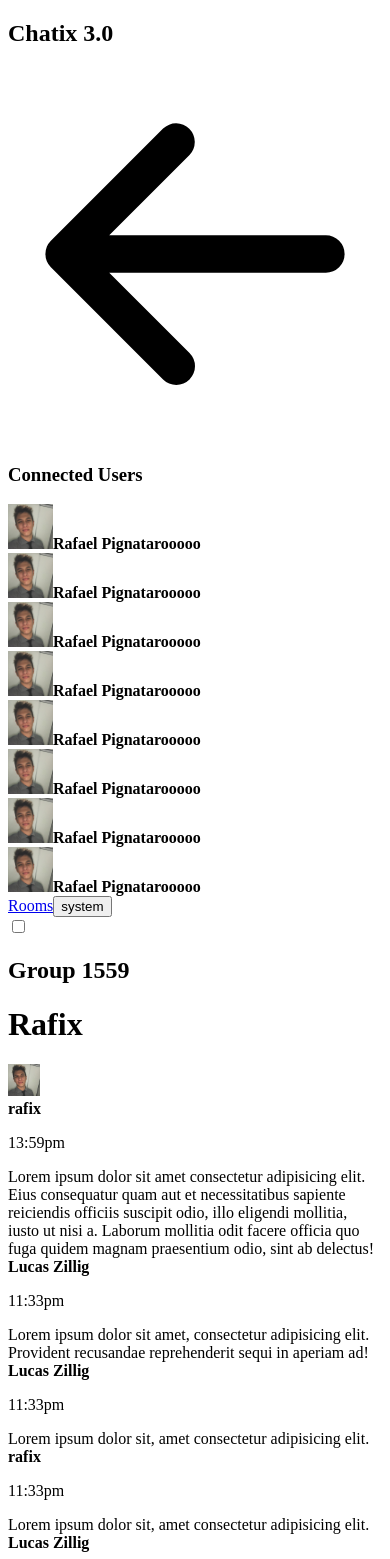
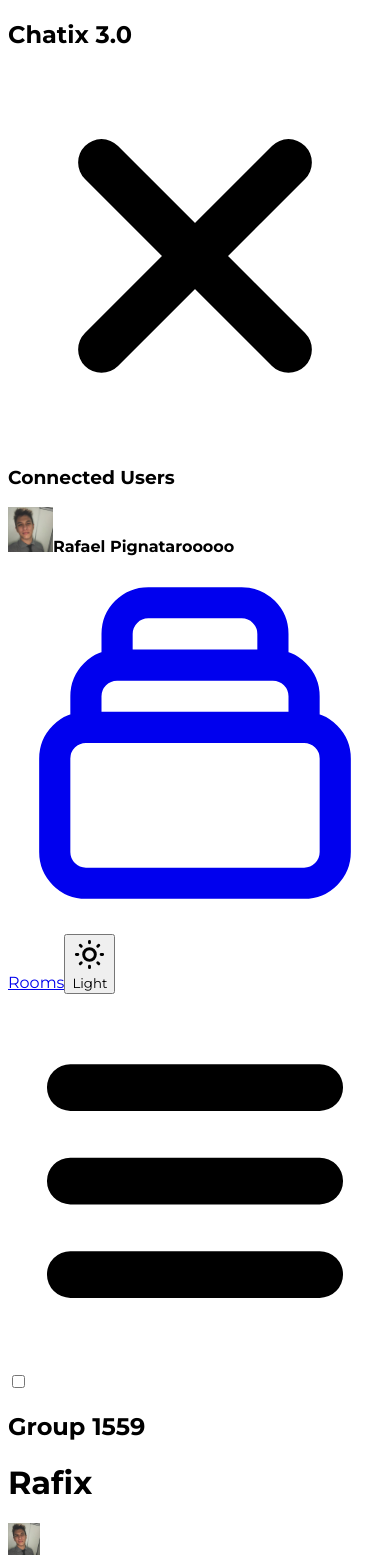
Before and after one commit to rafapignataro/CHATIXv3, a Next.js app: page /room in a window 390 px wide. Shown: the top 1559 px of the page. Built offline with nearby package versions, Linux system fonts and the light colour scheme.

Commit message:
fix: Adjusted colors and its effects in light/dark themes & other bugs

```diff
--- a/src/pages/_app.tsx
+++ b/src/pages/_app.tsx
@@ -1,3 +1,4 @@
+import '../shared/styles/global.css';
 import 'tailwindcss/tailwind.css';
 
 import { ThemeProvider } from 'next-themes';
--- a/src/pages/_document.tsx
+++ b/src/pages/_document.tsx
@@ -5,8 +5,14 @@ class MyDocument extends Document {
   render() {
     return (
       <Html>
-        <Head />
-        <body>
+        <Head>
+          <link rel="preconnect" href="https://fonts.gstatic.com" />
+          <link
+            href="https://fonts.googleapis.com/css2?family=Montserrat:ital,wght@0,100;0,200;0,300;0,400;0,500;0,600;0,700;0,800;0,900;1,100;1,200;1,300;1,400;1,500;1,600;1,700;1,800;1,900&display=swap"
+            rel="stylesheet"
+          />
+        </Head>
+        <body className="bg-white dark:bg-gray-800">
           <Main />
           <NextScript />
         </body>
--- a/src/screens/RoomsScreen.tsx
+++ b/src/screens/RoomsScreen.tsx
@@ -7,7 +7,7 @@ interface RoomsScreenProps {}
 
 const RoomsScreen: React.FC<RoomsScreenProps> = ({}) => {
   return (
-    <div className="flex flex-1 flex-col h-screen bg-gray-100 dark:bg-gray-600 text-black dark:text-white">
+    <div className="flex flex-1 flex-col h-screen text-black dark:text-white">
       <ChatHeader title="Rooms" />
       <div className="flex flex-col flex-wrap md:flex-row md:justify-around pt-4 px-6 ">
         <Room />
--- a/src/shared/components/ChatAside.tsx
+++ b/src/shared/components/ChatAside.tsx
@@ -27,32 +27,34 @@ const ChatAside: React.FC<ChatAsideProps> = ({
 
   return (
     <aside
-      className={`flex flex-col bg-gray-200 text-black dark:text-white dark:bg-gray-700 shadow-xl h-full w-64 transition-transform duration-300 absolute transform-gpu top-0 left-0  ${
+      className={`bg-white dark:bg-gray-800 flex flex-col z-10 text-black dark:text-white shadow-xl h-full w-64 transition-transform duration-300 absolute transform-gpu top-0 left-0  ${
         !isAsideOpen ? '-translate-x-64' : ''
       }`}
     >
-      <div className="flex items-center justify-between py-3 px-4 h-18">
+      <div className="bg-gray-50 dark:bg-gray-900 flex items-center justify-between py-3 px-4 h-18">
         <h1 className="font-bold text-2xl">Chatix 3.0</h1>
         <svg
           xmlns="http://www.w3.org/2000/svg"
-          viewBox="0 0 20 20"
-          fill="currentColor"
+          fill="none"
+          viewBox="0 0 24 24"
+          stroke="currentColor"
           className="w-7 h-7 cursor-pointer"
           onClick={handleCloseHamburger}
         >
           <path
-            fill-rule="evenodd"
-            d="M9.707 16.707a1 1 0 01-1.414 0l-6-6a1 1 0 010-1.414l6-6a1 1 0 011.414 1.414L5.414 9H17a1 1 0 110 2H5.414l4.293 4.293a1 1 0 010 1.414z"
-            clip-rule="evenodd"
+            strokeLinecap="round"
+            strokeLinejoin="round"
+            strokeWidth={3}
+            d="M6 18L18 6M6 6l12 12"
           />
         </svg>
       </div>
-      <div className="flex flex-col flex-1 px-4 py-2 bg-gray-200 dark:bg-gray-800 overflow-auto">
-        <h3 className="font-semibold text-lg">Connected Users</h3>
+      <div className="flex flex-col flex-1 px-4 py-2 overflow-auto">
+        <h3 className="font-semibold text-lg mb-2">Connected Users</h3>
         <div className="flex flex-col">
-          <div className="flex items-center justify-start my-3 ">
+          <div className="flex items-center justify-start mb-3 ">
             <Image
-              className="rounded-full border3"
+              className="rounded-full"
               src="/perfil.png"
               width={45}
               height={45}
@@ -62,103 +64,64 @@ const ChatAside: React.FC<ChatAsideProps> = ({
               Rafael Pignatarooooo
             </strong>
           </div>
-          <div className="flex items-center justify-start my-3 ">
-            <Image
-              className="rounded-full border3"
-              src="/perfil.png"
-              width={45}
-              height={45}
-            />
-            <strong className="ml-2 truncate">
-              {/* Max nick length 20 */}
-              Rafael Pignatarooooo
-            </strong>
-          </div>
-          <div className="flex items-center justify-start my-3 ">
-            <Image
-              className="rounded-full border3"
-              src="/perfil.png"
-              width={45}
-              height={45}
-            />
-            <strong className="ml-2 truncate">
-              {/* Max nick length 20 */}
-              Rafael Pignatarooooo
-            </strong>
-          </div>
-          <div className="flex items-center justify-start my-3 ">
-            <Image
-              className="rounded-full border3"
-              src="/perfil.png"
-              width={45}
-              height={45}
-            />
-            <strong className="ml-2  truncate">
-              {/* Max nick length 20 */}
-              Rafael Pignatarooooo
-            </strong>
-          </div>
-          <div className="flex items-center justify-start my-3 ">
-            <Image
-              className="rounded-full border3"
-              src="/perfil.png"
-              width={45}
-              height={45}
-            />
-            <strong className="ml-2  truncate">
-              {/* Max nick length 20 */}
-              Rafael Pignatarooooo
-            </strong>
-          </div>
-          <div className="flex items-center justify-start my-3 ">
-            <Image
-              className="rounded-full border3"
-              src="/perfil.png"
-              width={45}
-              height={45}
-            />
-            <strong className="ml-2  truncate">
-              {/* Max nick length 20 */}
-              Rafael Pignatarooooo
-            </strong>
-          </div>
-          <div className="flex items-center justify-start my-3 ">
-            <Image
-              className="rounded-full border3"
-              src="/perfil.png"
-              width={45}
-              height={45}
-            />
-            <strong className="ml-2  truncate">
-              {/* Max nick length 20 */}
-              Rafael Pignatarooooo
-            </strong>
-          </div>
-          <div className="flex items-center justify-start my-3 ">
-            <Image
-              className="rounded-full border3"
-              src="/perfil.png"
-              width={45}
-              height={45}
-            />
-            <strong className="ml-2  truncate">
-              {/* Max nick length 20 */}
-              Rafael Pignatarooooo
-            </strong>
-          </div>
         </div>
       </div>
-      <div className="flex items-center justify-center h-18 px-6 py-5  font-bold">
+      <div className="bg-gray-50 dark:bg-gray-900 flex items-center justify-center h-18 px-6 py-5  font-bold">
         <NextLink href="/rooms">
-          <a className="bg-purple-300 dark:bg-purple-500 px-3 py-1 rounded shadow-md font-semibold mr-2">
+          <a className="bg-purple-300 dark:bg-purple-500 flex items-center  px-3 py-1 rounded shadow-md font-semibold mr-2">
+            <svg
+              xmlns="http://www.w3.org/2000/svg"
+              fill="none"
+              viewBox="0 0 24 24"
+              stroke="currentColor"
+              className="h-full w-4 mr-1"
+            >
+              <path
+                strokeLinecap="round"
+                strokeLinejoin="round"
+                strokeWidth={2}
+                d="M19 11H5m14 0a2 2 0 012 2v6a2 2 0 01-2 2H5a2 2 0 01-2-2v-6a2 2 0 012-2m14 0V9a2 2 0 00-2-2M5 11V9a2 2 0 012-2m0 0V5a2 2 0 012-2h6a2 2 0 012 2v2M7 7h10"
+              />
+            </svg>
             Rooms
           </a>
         </NextLink>
         <button
-          className="bg-purple-300 dark:bg-purple-500 px-3 py-1 rounded shadow-md font-semibold"
+          className="bg-purple-300 dark:bg-purple-500 px-3 py-1 flex items-center rounded shadow-md font-semibold"
           onClick={switchTheme}
         >
-          {theme}
+          {theme === 'light' ? (
+            <svg
+              xmlns="http://www.w3.org/2000/svg"
+              fill="none"
+              viewBox="0 0 24 24"
+              stroke="currentColor"
+              className="h-full w-5 mr-1"
+            >
+              <path
+                strokeLinecap="round"
+                strokeLinejoin="round"
+                strokeWidth={2}
+                d="M20.354 15.354A9 9 0 018.646 3.646 9.003 9.003 0 0012 21a9.003 9.003 0 008.354-5.646z"
+              />
+            </svg>
+          ) : (
+            <svg
+              xmlns="http://www.w3.org/2000/svg"
+              fill="none"
+              viewBox="0 0 24 24"
+              stroke="currentColor"
+              className="h-full w-5 mr-1"
+            >
+              <path
+                strokeLinecap="round"
+                strokeLinejoin="round"
+                strokeWidth={2}
+                d="M12 3v1m0 16v1m9-9h-1M4 12H3m15.364 6.364l-.707-.707M6.343 6.343l-.707-.707m12.728 0l-.707.707M6.343 17.657l-.707.707M16 12a4 4 0 11-8 0 4 4 0 018 0z"
+              />
+            </svg>
+          )}
+          {theme === 'light' ? 'Dark' : 'Light'}
         </button>
       </div>
     </aside>
--- a/src/shared/components/ChatHeader.tsx
+++ b/src/shared/components/ChatHeader.tsx
@@ -11,16 +11,26 @@ const ChatHeader: React.FC<ChatHeaderProps> = ({
   handleHamburgerChange,
 }) => {
   return (
-    <header className="bg-gray-200 text-black dark:text-white dark:bg-gray-700 py-3 px-6 h-18">
+    <header className="bg-gray-50 dark:bg-gray-900 text-black dark:text-white dark:bg-gray-700 py-3 px-6 h-18">
       <div className="flex items-center">
         <div className="mr-3">
           <label
             className="flex items-center flex-col cursor-pointer w-8"
             htmlFor="hamburgerMenuButton"
           >
-            <span className="h-1 w-8 bg-black dark:bg-white mb-1"></span>
-            <span className="h-1 w-8 bg-black dark:bg-white"></span>
-            <span className="h-1 w-8 bg-black dark:bg-white mt-1"></span>
+            <svg
+              xmlns="http://www.w3.org/2000/svg"
+              fill="none"
+              viewBox="0 0 24 24"
+              stroke="currentColor"
+            >
+              <path
+                strokeLinecap="round"
+                strokeLinejoin="round"
+                strokeWidth={3}
+                d="M4 6h16M4 12h16M4 18h16"
+              />
+            </svg>
           </label>
           <input
             id="hamburgerMenuButton"
--- a/src/shared/components/ChatMain.tsx
+++ b/src/shared/components/ChatMain.tsx
@@ -10,7 +10,7 @@ const USERNAME = 'rafix';
 
 const ChatMain: React.FC<ChatMainProps> = ({ messages }) => {
   return (
-    <main className="bg-gray-100 text-black dark:text-white dark:bg-gray-600 flex-1 flex flex-col pt-4 px-6 overflow-auto">
+    <main className="text-black dark:text-white flex-1 flex flex-col pt-4 px-6 overflow-auto">
       {messages &&
         messages.map((message) => (
           <ChatMessage
--- a/src/shared/components/ChatMessage.tsx
+++ b/src/shared/components/ChatMessage.tsx
@@ -7,25 +7,34 @@ interface ChatMessageProps {
   isAuthor: boolean;
 }
 
-const ChatMessage: React.FC<ChatMessageProps> = ({
-  message,
-  isAuthor = false,
-}) => {
+const ChatMessage: React.FC<ChatMessageProps> = ({ message, isAuthor }) => {
+  const chatMessageBoxStyle = isAuthor
+    ? 'bg-purple-300 dark:bg-purple-800 self-end rounded-tr-none'
+    : 'bg-gray-50 dark:bg-gray-700 self-start rounded-tl-none';
+  const chatMessageHeaderStyle = isAuthor
+    ? 'text-purple-900 dark:text-white'
+    : 'text-gray-600 dark:text-gray-100';
+
   return (
     <div
-      className={`py-2 px-3 mb-3 rounded-md max-w-xs lg:max-w-2xl shadow-md  ${
-        isAuthor
-          ? 'bg-purple-300 dark:bg-purple-500 self-end'
-          : 'bg-gray-200 dark:bg-gray-500 self-start'
-      }`}
+      className={`py-2 px-3 mb-3 rounded-md max-w-xs lg:max-w-2xl shadow-md relative ${chatMessageBoxStyle}`}
     >
-      <div className="flex items-center justify-between w-full">
-        <strong>{message.author}</strong>
+      <div
+        className={`flex items-center justify-between w-full ${chatMessageHeaderStyle}`}
+      >
+        <div>
+          <strong className="">{message.author}</strong>
+        </div>
         <p className="text-xs">{message.date}</p>
       </div>
-
-      <div className="leading-tight">{message.content}</div>
+      <div className="text-sm">{message.content}</div>
+      {/* {isAuthor ? (
+        <div className="absolute -right-5 bottom-2 author_message_arrow"></div>
+      ) : (
+        <div className="absolute -left-5 bottom-2 foreign_message_arrow"></div>
+      )} */}
     </div>
   );
 };
+
 export default ChatMessage;
--- /dev/null
+++ b/src/shared/styles/global.css
@@ -0,0 +1,25 @@
+* {
+  font-family: 'Montserrat', arial, helvetica, sans-serif;
+}
+
+.author_message_arrow {
+  width: 0;
+  height: 0;
+  background-color: transparent;
+  border-width: 10px;
+  border-color: #5b21b6;
+  border-right-color: transparent;
+  border-top-color: transparent;
+  border-bottom-color: transparent;
+}
+
+.foreign_message_arrow {
+  width: 0;
+  height: 0;
+  background-color: transparent;
+  border-width: 10px;
+  border-color: #404040;
+  border-left-color: transparent;
+  border-top-color: transparent;
+  border-bottom-color: transparent;
+}
--- a/tailwind.config.js
+++ b/tailwind.config.js
@@ -10,7 +10,7 @@ module.exports = {
     extend: {
       colors: {
         black: '#121212',
-        gray: colors.coolGray,
+        gray: colors.trueGray,
       },
     },
   },
```
Also changed, not shown: src/shared/components/ChatFooter.tsx (+6 -5 lines).
